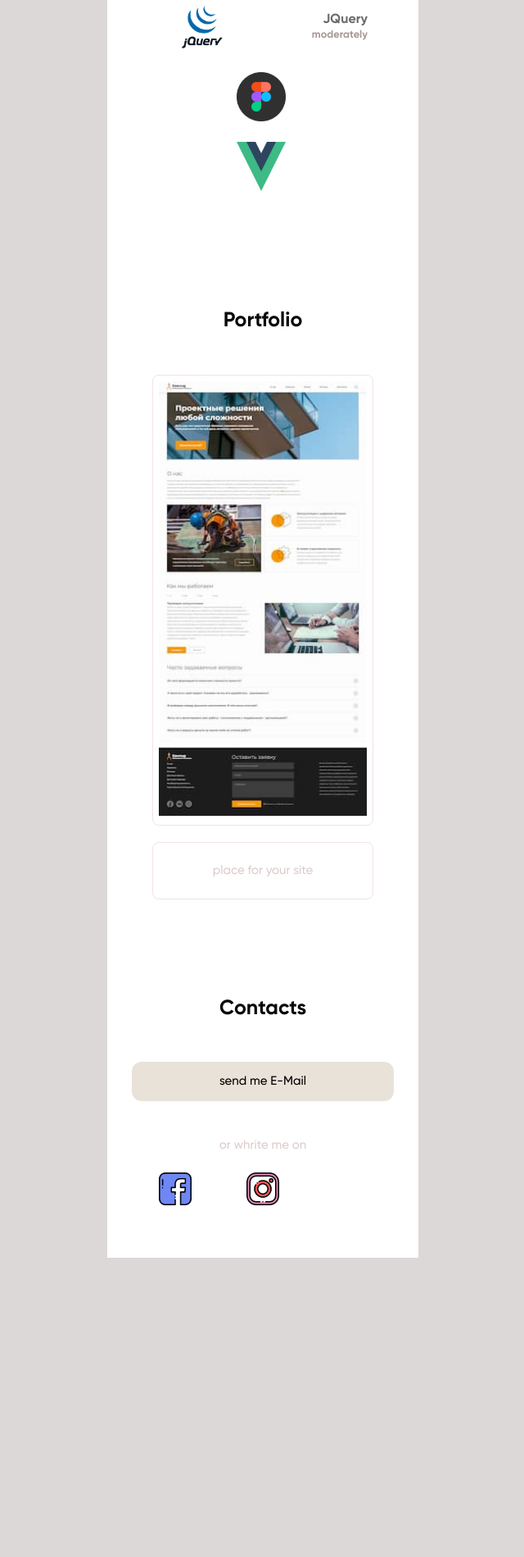
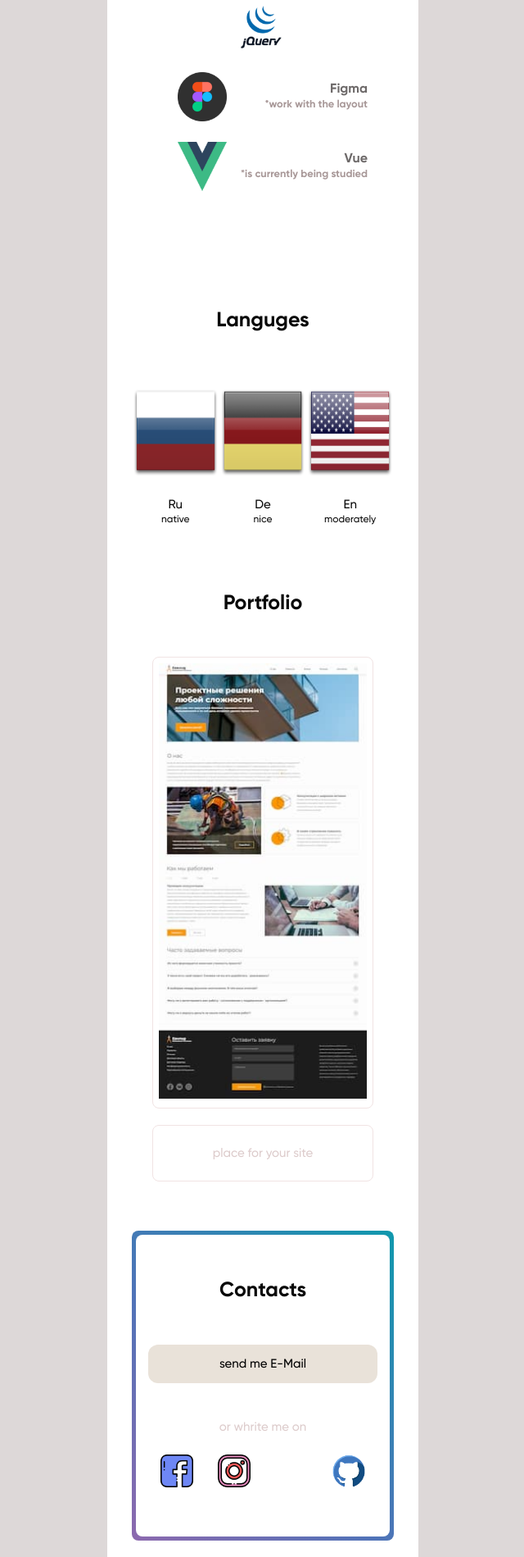
Before and after one commit to Schwarzberg-A/Rukhmanov, a website built with webpack: page index.html in a window 1280 px wide. Shown: the part 1544-3443 px from the top of the page at 82% size, without its empty margins (319-959 px from the left). Before the commit the page ends 3078 px from the top, so only its background shows below. Built offline with nearby package versions, Linux system fonts and the light colour scheme; files whose address does not match are found by name.

Commit message:
some things fixed

```diff
--- a/index.html
+++ b/index.html
@@ -41,22 +41,22 @@
           </a>
         </li>
         <li class="header__nav-item">
-          <a class="header__nav-link" href="#about">
+          <a class="header__nav-link" href="#">
             About me
           </a>
         </li>
         <li class="header__nav-item">
-          <a class="header__nav-link" href="#skills">
+          <a class="header__nav-link nav-skills" href="#">
             Skills
           </a>
         </li>
         <li class="header__nav-item">
-          <a class="header__nav-link" href="#portfolio">
+          <a class="header__nav-link" href="#">
             Portfolio
           </a>
         </li>
         <li class="header__nav-item">
-          <a class="header__nav-link" href="#contacts">
+          <a class="header__nav-link" href="#">
             Contacts
           </a>
         </li>
@@ -99,7 +99,7 @@
       </ul>
     </section>
     <section class="skills" id="skills">
-      <h3 class="Skills-title">
+      <h3 class="skills-title">
         Skills
       </h3>
       <ul class="skill-list">
@@ -142,6 +142,27 @@
       </ul>
     </section>
 
+
+    <section class="lang" id="lang">
+      <h3 class="lang-title">
+        Languges
+      </h3>
+      <ul class="lang-list">
+        <li class="lang-item">
+          <img src="src/img/lang/ru.png" alt="russian">
+          <span  class="ru">Ru<br> <small>native</small></span>
+        </li>
+        <li class="lang-item">
+          <img src="src/img/lang/de.png" alt='german'>
+          <span  class="de">De<br> <small>nice</small></span>
+        </li>
+        <li class="lang-item">
+          <img src="src/img/lang/us.png" alt="english">
+          <span  class="en">En<br> <small>moderately</small></span>
+        </li>
+      </ul>
+    </section>
+
     <section class="portfolio" id="portfolio">
       <h3 class="portfolio-title">
         Portfolio
@@ -158,7 +179,7 @@
 
         </li>
         <li class="portfolio-item your-site">
-          <a href="" class="your-site__link">place for your site</a>
+          <a href="#contacts" class="your-site__link">place for your site</a>
         </li>
       </ul>
       </iframe>
@@ -192,6 +213,10 @@
           <a class="list-item-link in" target="_blank"
             href="https://www.linkedin.com/in/aleksei-rukhmanov-77aba7203"></a>
         </li>
+        <li class="footer-contacts__list-item">
+          <a class="list-item-link git" target="_blank"
+            href="https://github.com/Schwarzberg-A"></a>
+        </li>
       </ul>
     </section>
   </footer>
--- a/src/js/script.js
+++ b/src/js/script.js
@@ -8,20 +8,27 @@ const persdata = document.querySelector('.header-wrapper');
 const arrow = document.querySelector('.arrow');
 burger.addEventListener('click', () => {
   nav.classList.toggle('menu');
-
-  // nav.classList.toggle('menu-open');
-  // nav.classList.toggle('menu-close');
   burger.classList.toggle('open');
 })
+
+//=============== nav ==========================-------->
+const skills = document.querySelector('.skills');
+const skillsTitle = document.querySelector('.nav-skills');
+skillsTitle.addEventListener('click', () => {
+  // alert(123);
+  skills.scrollIntoView();
+})
+
 
 //=============== foto ==========================-------->
 const foto = document.querySelector('.main-foto__img');
 foto.addEventListener('click', () => {
   foto.classList.toggle('full');
 })
-//=============== skills ==========================-------->
+//=============== skills & lang ==========================-------->
 const skillList = document.querySelector('.skill-list');
 const skillItems = document.querySelectorAll('.skill-item');
+const lang = document.querySelector('.lang-list');
 
 function getCoordsStart (elem) {
   let box = elem.getBoundingClientRect();
@@ -35,10 +42,14 @@ function getCoordsEnd (elem) {
 let extraPX = 35;
 
 window.addEventListener('scroll', () => {
-  const skillListYCoordsStart = getCoordsStart (skillList);
-  const skillListYCoordsEnd = getCoordsEnd (skillList);
+  const skillListYCoordsStart = getCoordsStart(skillList);
+  const skillListYCoordsEnd = getCoordsEnd(skillList);
+  const langStart = getCoordsStart(lang);
+  const langEnd = getCoordsEnd(lang);
   const VHcenter = document.documentElement.clientHeight / 2;
   let scroll = window.scrollY + VHcenter;
+
+
   if ((scroll > skillListYCoordsStart) && ((scroll < skillListYCoordsEnd))) {
     arrow.style.opacity = .3;
   } else {
@@ -57,7 +68,19 @@ window.addEventListener('scroll', () => {
     }
   }
 
+  if ((scroll > (langStart - extraPX)) && ((scroll < (langEnd + extraPX)))) {
+    lang.classList.add('lang-effect');
+  } else {
+    lang.classList.remove('lang-effect');
+  }
+
 })
 
+//=============== contacts ==========================-------->
+// const contact = document.querySelector('.your-site__link');
+// const contacts = document.querySelector('.footer-contacts');
 
-//=============== skills ==========================-------->
+// contact.addEventListener('click', () => {
+//   contacts.classList.toggle('grad');
+//   contact.addEventListener('transitionend', al, false)
+// })
--- a/src/style/style.scss
+++ b/src/style/style.scss
@@ -391,6 +391,46 @@ button:hover {
     }
   }
 
+  .lang {
+    .lang-list {
+      display: grid;
+      grid-template-columns: 1fr 1fr 1fr;
+      text-align: center;
+      .lang-item {
+        img {
+          transition: filter 300ms ease-in-out;
+          // transition-property: color;
+          // transition-property: filter;
+          // transition-timing-function: ease-in-out;
+          // transition-duration: 500ms;
+          width: 100%;
+          height: 100%;
+          filter: grayscale(.5);
+        }
+        span {
+          transition: color 300ms ease-in-out;
+        }
+      }
+      &.lang-effect {
+        .lang-item {
+          img {
+            filter: grayscale(0);
+          }
+          .ru {
+            color: rgb(5, 75, 5);
+          }
+          .de {
+            color: rgb(8, 223, 72);
+          }
+          .en {
+            color: rgb(215, 230, 14);
+          }
+       }
+      }
+    }
+  }
+
+
   // @keyframes skillvisi {
   //   0% {
   //     opacity: 0;
@@ -482,14 +522,59 @@ button:hover {
 }
 
 //=============== footer ==========================-------->
+
+@keyframes gradi {
+  0%{
+    background-position: 0;
+  }
+  100%{
+    background-position: 200%;
+  }
+}
+
 .footer {
   display: grid;
   grid-template-columns: 1fr;
   justify-content: center;
   .footer-contacts {
+    z-index: 1;
+    position: relative;
     display: grid;
     grid-template-columns: 1fr;
     justify-content: center;
+    background-color: inherit;
+    padding-left: 20px;
+    padding-right: 20px;
+    margin-bottom: 20px;
+    border-radius: 8px;
+    &::after {
+      content: "";
+      z-index: -2;
+      display: block;
+      position: absolute;
+      top: 0;
+      left: 0;
+      bottom: 0;
+      right: 0;
+      border-radius: 8px;
+      background-size: 400% 400%;
+      background-position: 0%;
+      background-image: linear-gradient(45deg,#f79533, #f37055, #ef4e7b, #a166ab, #5073b8, #1098ad, #07b39b, #6fba82);
+        animation: gradi 10s linear reverse infinite;
+
+    }
+    &::before {
+      content: "";
+      z-index: -1;
+      display: block;
+      position: absolute;
+      top: 5px;
+      left: 5px;
+      bottom: 5px;
+      right: 5px;
+      border-radius: 8px;
+      background-color: inherit;
+    }
     .footer-contacts__email {
       display: inline-block;
       padding: 15px 25px 15px 25px;
@@ -498,13 +583,13 @@ button:hover {
       margin-bottom: 45px;
     }
     .footer-contacts__whrite-me {
+      margin-bottom: 25px;
       text-align: center;
       color: rgb(221, 204, 204);
-      margin-bottom: 25px;
     }
     .footer-contacts__list {
       display: grid;
-      grid-template-columns: 1fr 1fr 1fr;
+      grid-template-columns: 1fr 1fr 1fr 1fr;
       justify-content: center;
       .footer-contacts__list-item {
         text-align: center;
@@ -520,6 +605,10 @@ button:hover {
           &.in {
             @include backgr('social/linkedin.png');
           }
+          &.git {
+            @include backgr('social/git.png');
+            border-radius: 8px solid black;
+          }
         }
       }
     }
```
Also changed, not shown: css/style.css, src/img/lang/de.png (added), src/img/lang/ru.png (added), src/img/lang/us.png (added), src/img/social/git.png (added).
